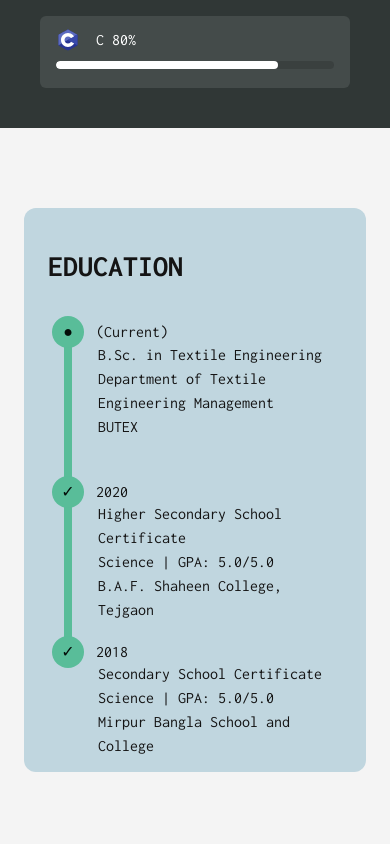
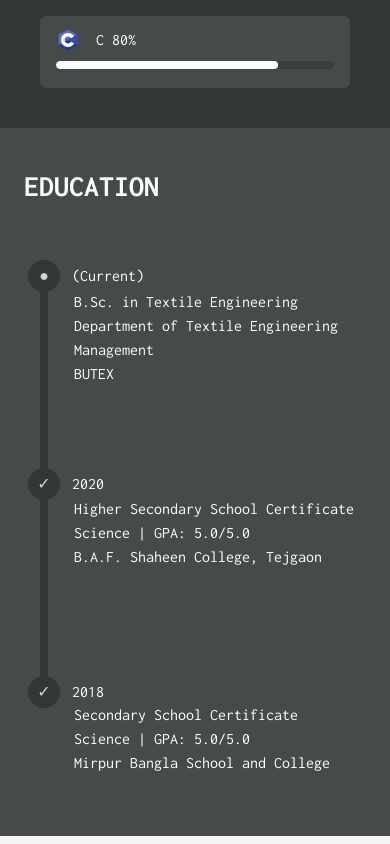
Before and after one commit to 5hishirH/portfolio, a Next.js app: page / in a window 390 px wide. Shown: the part 2020-2864 px from the top of the page. Built offline with nearby package versions, Linux system fonts and the light colour scheme.

Commit message:
fix: responsive and new color in education

```diff
--- a/src/components/Education/Education.jsx
+++ b/src/components/Education/Education.jsx
@@ -1,31 +1,31 @@
 const Education = () => {
   return (
-    <div className="bg-[#c0d6df] py-10 lg:py-40 rounded-xl lg:rounded-none mx-6 lg:mx-0 mt-20 lg:mt-0">
+    <div className="bg-accent lg:bg-secondary py-10 lg:py-40 text-white">
       <div className="lg:w-3/5 lg:mx-auto mx-6">
         <h2 className="text-3xl font-bold">EDUCATION</h2>
         <div className="relative -mt-8">
           <ul className="steps steps-vertical">
-            <li data-content="●" className="step step-info">
-              <div className="h-40 flex items-center">(Current)</div>
+            <li data-content="●" className="step step-secondary lg:step-info">
+              <div className="h-52 lg:h-40 flex items-center">(Current)</div>
             </li>
-            <li data-content="✓" className="step step-info">
-              <div className="h-40 flex items-center">2020</div>
+            <li data-content="✓" className="step step-secondary lg:step-info">
+              <div className="h-52 lg:h-40 flex items-center">2020</div>
             </li>
-            <li data-content="✓" className="step step-info">
-              <div className="h-40 flex items-center">2018</div>
+            <li data-content="✓" className="step step-secondary lg:step-info">
+              <div className="h-52 lg:h-40 flex items-center">2018</div>
             </li>
           </ul>
-          <div className="absolute top-[5.68rem] left-[3.13rem]">
+          <div className="absolute top-[7.4rem] lg:top-[5.68rem] left-[3.13rem]">
             <h2>B.Sc. in Textile Engineering</h2>
             <p>Department of Textile Engineering Management</p>
             <p>BUTEX</p>
           </div>
-          <div className="absolute top-[15.6rem] left-[3.13rem]">
+          <div className="absolute top-[20.3rem] lg:top-[15.6rem] left-[3.13rem]">
             <h2>Higher Secondary School Certificate</h2>
             <p>Science | GPA: 5.0/5.0</p>
             <p>B.A.F. Shaheen College, Tejgaon</p>
           </div>
-          <div className="absolute top-[25.6rem] left-[3.13rem]">
+          <div className="absolute top-[33.2rem] lg:top-[25.6rem] left-[3.13rem]">
             <h2>Secondary School Certificate</h2>
             <p>Science | GPA: 5.0/5.0</p>
             <p>Mirpur Bangla School and College</p>
--- a/tailwind.config.js
+++ b/tailwind.config.js
@@ -24,7 +24,7 @@
           accent: "#444b4a",
           neutral: "#d1d5db",
           "base-100": "#f4f4f4",
-          info: "#59bd99",
+          info: "#595e5e",
           success: "#5cb85c",
           warning: "#f0ad4e",
           error: "#d9535f",
```
